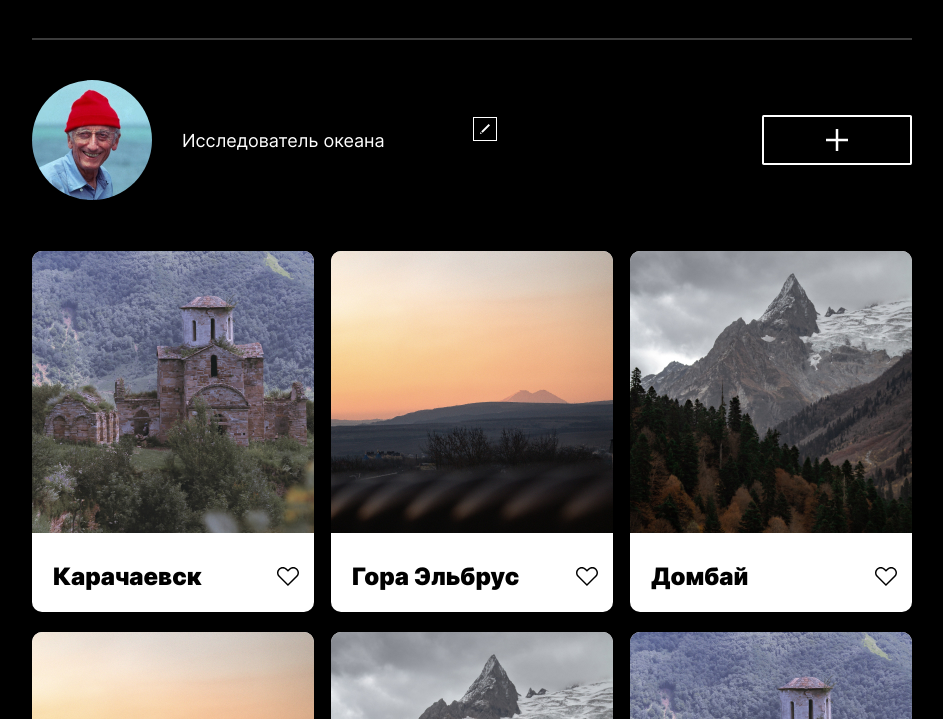
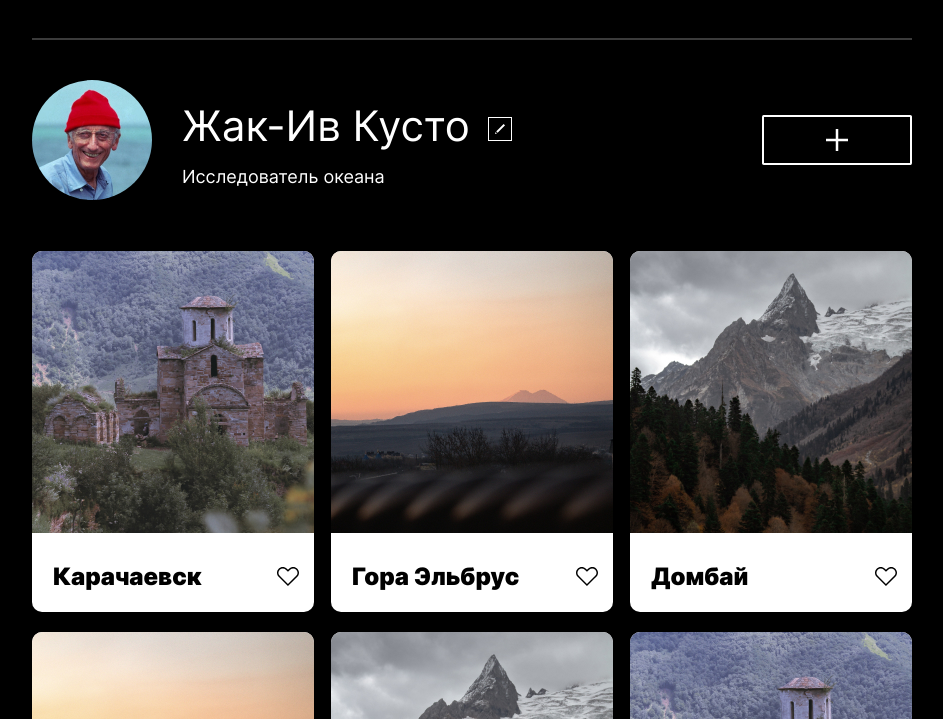
Before and after one commit to gettotawer/mesto, a plain HTML site: page index.html in a window 1280 px wide. Shown: the part 81-800 px from the top of the page, without its empty margins (168-1111 px from the left). Drawn offline with Linux system fonts and the light colour scheme.

Commit message:
Исправление ошибок 2.2

```diff
--- a/index.html
+++ b/index.html
@@ -18,7 +18,7 @@
             <div class="profile__container">
                 <img src="./images/avatar.jpg" alt="Аватар профиля" class="profile__avatar">
                 <div class="profile__info">
-                        <р class="profile__name">Жак-Ив Кусто</p>
+                        <p class="profile__name">Жак-Ив Кусто</p>
                         <p class="profile__description">Исследователь океана</p>
                         <button class="profile__edit-button"></button>
                 </div>
```
